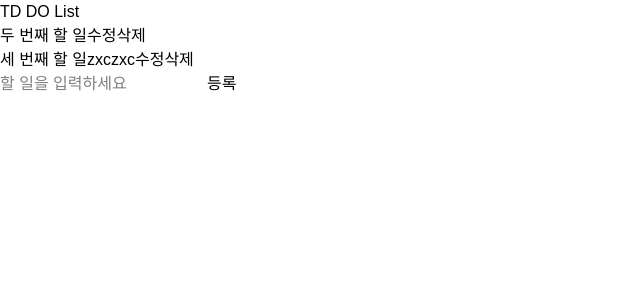
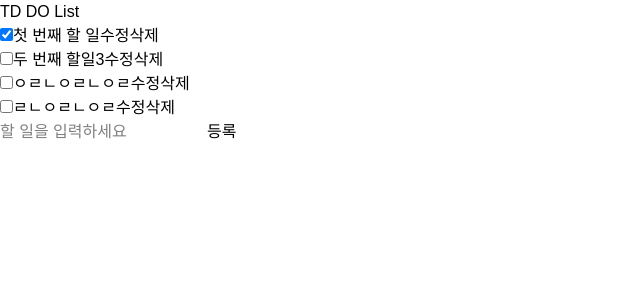
Before and after one commit to jungminji0215/next-to-do-list, a Next.js app: page / in a window 1280 px wide. Shown: the top 300 px of the page, without its empty margins (0-640 px from the left). Built offline with nearby package versions, Linux system fonts and the light colour scheme; data requests are answered from the project's data file.

Commit message:
feat : 할일 완료 토글

```diff
--- a/db.json
+++ b/db.json
@@ -1,14 +1,24 @@
 {
   "todos": [
     {
-      "id": "2",
-      "title": "두 번째 할 일",
+      "id": "3",
+      "title": "첫 번째 할 일",
+      "completed": true
+    },
+    {
+      "id": "0.1670432211394517",
+      "title": "두 번째 할일3",
       "completed": false
     },
     {
-      "id": "3",
-      "title": "세 번째 할 일zxczxc",
-      "completed": true
+      "id": "0.8728370050738337",
+      "title": "ㅇㄹㄴㅇㄹㄴㅇㄹ",
+      "completed": false
+    },
+    {
+      "id": "0.463572282191995",
+      "title": "ㄹㄴㅇㄹㄴㅇㄹ",
+      "completed": false
     }
   ]
 }
--- /dev/null
+++ b/src/app/complete/page.tsx
@@ -0,0 +1,18 @@
+import React from "react";
+import { getQueryClient } from "../get-query-client";
+import { dehydrate, HydrationBoundary } from "@tanstack/react-query";
+
+export default async function TodoDetailPage() {
+  const queryClient = getQueryClient();
+
+  await queryClient.prefetchQuery({
+    queryKey: ["todos"],
+    queryFn: getTodos,
+  });
+
+  return (
+    <div>
+      <HydrationBoundary state={dehydrate(queryClient)}></HydrationBoundary>
+    </div>
+  );
+}
--- a/src/components/TodoSection.tsx
+++ /dev/null
@@ -1,22 +0,0 @@
-import { getQueryClient } from "@/app/get-query-client";
-import { getTodos } from "@/service/todos";
-import React from "react";
-import Todos from "./Todos";
-import { dehydrate, HydrationBoundary } from "@tanstack/react-query";
-
-export default async function TodoSection() {
-  const queryClient = getQueryClient();
-
-  await queryClient.prefetchQuery({
-    queryKey: ["todos"],
-    queryFn: getTodos,
-  });
-
-  return (
-    <div>
-      <HydrationBoundary state={dehydrate(queryClient)}>
-        <Todos />
-      </HydrationBoundary>
-    </div>
-  );
-}
--- a/src/components/Todos.tsx
+++ b/src/components/Todos.tsx
@@ -21,7 +21,6 @@ export default function Todos() {
     mutationFn: (todo: Todo) => updateTodo(todo.title, todo.id, todo.completed),
     onSuccess: () => {
       queryClient.invalidateQueries({ queryKey: ["todos"] });
-
       setTodoId(null);
       setTitle("");
     },
@@ -47,11 +46,7 @@ export default function Todos() {
     }
   };
 
-  const handleEdit = (todo: {
-    id: string;
-    title: string;
-    completed: boolean;
-  }) => {
+  const handleEdit = (todo: Todo) => {
     setTodoId(todo.id);
     setTitle(todo.title);
   };
@@ -62,9 +57,15 @@ export default function Todos() {
   };
 
   const handleDelete = (id: string) => {
-    if (confirm("정말 삭제하시겠습니까?")) {
-      deleteMutation.mutate(id);
-    }
+    deleteMutation.mutate(id);
+  };
+
+  const handleToggleComplete = (todo: Todo, newCompleted: boolean) => {
+    updateMutation.mutate({
+      title: todo.title,
+      id: todo.id,
+      completed: newCompleted,
+    });
   };
 
   return (
@@ -84,7 +85,13 @@ export default function Todos() {
               </>
             ) : (
               <>
-                <span>{todo.title}</span>
+                <input
+                  type="checkbox"
+                  id="checkbox"
+                  checked={todo.completed}
+                  onChange={(e) => handleToggleComplete(todo, e.target.checked)}
+                />
+                <label htmlFor="checkbox">{todo.title}</label>
                 <button onClick={() => handleEdit(todo)}>수정</button>
                 <button onClick={() => handleDelete(todo.id)}>삭제</button>
               </>
--- a/src/service/todos.ts
+++ b/src/service/todos.ts
@@ -4,7 +4,7 @@ export const getTodos = async (): Promise<Todo[]> => {
   console.log("========== todos 가져오는 중 ==========");
 
   // loading 테스트
-  await new Promise((resolve) => setTimeout(resolve, 2000));
+  // await new Promise((resolve) => setTimeout(resolve, 2000));
 
   const response = await fetch("http://localhost:3001/todos");
   const data = await response.json();
@@ -15,7 +15,7 @@ export const addTodo = async (todo: string) => {
   console.log("========== todos 등록 ==========");
 
   //   loading 테스트
-  await new Promise((resolve) => setTimeout(resolve, 2000));
+  // await new Promise((resolve) => setTimeout(resolve, 2000));
 
   const response = await fetch("http://localhost:3001/todos", {
     method: "POST",
```
